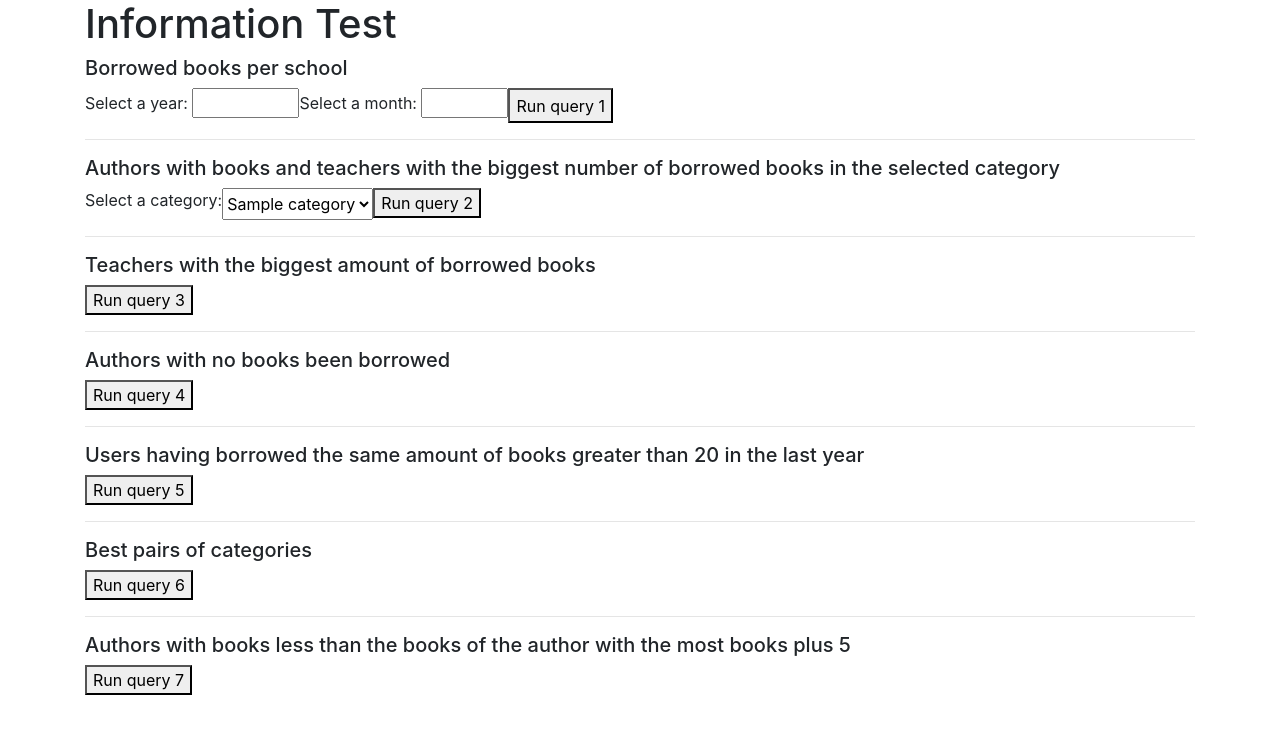
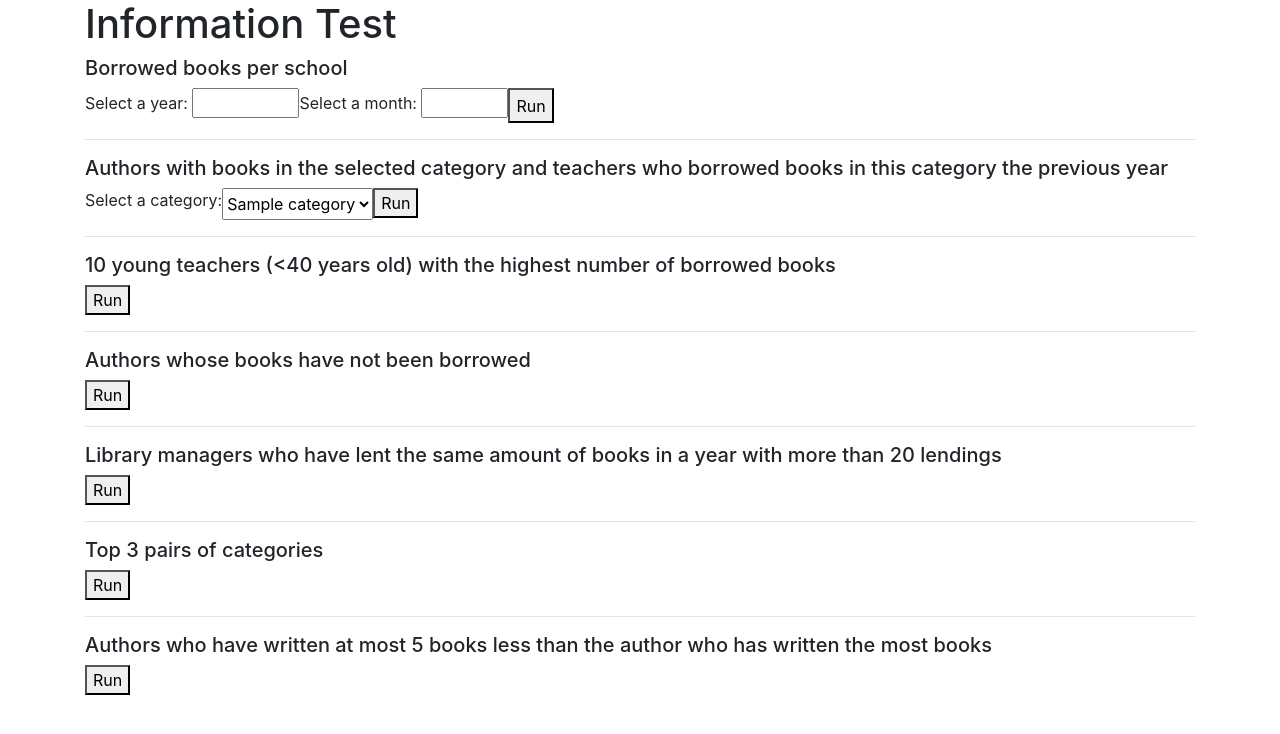
Before and after one commit to danaie/Library-Database, a Flask app: page /information in a window 1280 px wide. Shown: the part 24-758 px from the top of the page. Run offline with Flask 3, Linux system fonts and the light colour scheme; a user stored in the database is signed in; tables that the repository leaves empty hold one stand-in row (values such as "Sample post"); some libraries are stand-ins or nearby versions.

Commit message:
Update information.html

```diff
--- a/library/templates/information.html
+++ b/library/templates/information.html
@@ -8,17 +8,17 @@
             <div class="input-group">
                 <div class="left-section">
                     <label for="year">Select a year:</label>
-                    <input type="number" id="year" name="year" min="2000" max="2023" step="1">
+                    <input type="number" id="year" name="year" min="2000" max="{{ current_year }}" step="1">
                 </div>
                 <div class="left-section">
                     <label for="month">Select a month:</label>
                     <input type="number" id="month" name="month" min="1" max="12" step="1">
                 </div>
-                <button type="submit" name="button1" value="button1" title="See the result in the right">Run query 1</button>
+                <button type="submit" name="button1" value="button1" title="See the result in the right">Run</button>
             </div>
         </form>
         <hr>
-        <h5>Authors with books and teachers with the biggest number of borrowed books in the selected category</h5>
+        <h5>Authors with books in the selected category and teachers who borrowed books in this category the previous year</h5>
         <form action="/run_queries" method="POST" class="button-form">
             <div class="input-group">
                 <label for="category">Select a category:</label>
@@ -28,34 +28,34 @@
                     {% endfor %}
                 </select>
                 <div class="right-section">
-                    <button type="submit" name="button2" value="button2" title="See the result in the right, first authors and second teachers">Run query 2</button>
+                    <button type="submit" name="button2" value="button2" title="See the result in the right, first authors and second teachers">Run</button>
                 </div>
             </div>
         </form>
         <hr>
-        <h5>Teachers with the biggest amount of borrowed books</h5>
+        <h5>10 young teachers (<40 years old) with the highest number of borrowed books</h5>
         <form action="/run_queries" method="POST" class="button-form">
-            <button type="submit" name="button3" value="button3" title="See the result in the right">Run query 3</button>
+            <button type="submit" name="button3" value="button3" title="See the result in the right">Run</button>
         </form>
         <hr>
-        <h5>Authors with no books been borrowed</h5>
+        <h5>Authors whose books have not been borrowed</h5>
         <form action="/run_queries" method="POST" class="button-form">
-            <button type="submit" name="button4" value="button4" title="See the result in the right">Run query 4</button>
+            <button type="submit" name="button4" value="button4" title="See the result in the right">Run</button>
         </form>
         <hr>
-        <h5>Users having borrowed the same amount of books greater than 20 in the last year</h5>
+        <h5>Library managers who have lent the same amount of books in a year with more than 20 lendings</h5>
         <form action="/run_queries" method="POST" class="button-form">
-            <button type="submit" name="button5" value="button5" title="See the result in the right">Run query 5</button>
+            <button type="submit" name="button5" value="button5" title="See the result in the right">Run</button>
         </form>
         <hr>
-        <h5>Best pairs of categories</h5>
+        <h5>Top 3 pairs of categories</h5>
         <form action="/run_queries" method="POST" class="button-form">
-            <button type="submit" name="button6" value="button6" title="See the result in the right">Run query 6</button>
+            <button type="submit" name="button6" value="button6" title="See the result in the right">Run</button>
         </form>
         <hr>
-        <h5>Authors with books less than the books of the author with the most books plus 5</h5>
+        <h5>Authors who have written at most 5 books less than the author who has written the most books</h5>
         <form action="/run_queries" method="POST" class="button-form">
-            <button type="submit" name="button7" value="button7" title="See the result in the right">Run query 7</button>
+            <button type="submit" name="button7" value="button7" title="See the result in the right">Run</button>
         </form>
     </div>
 {% endblock %}
```
